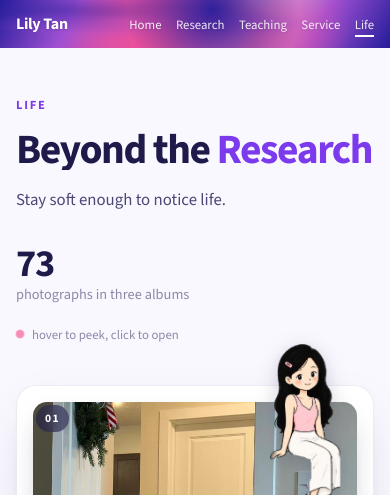
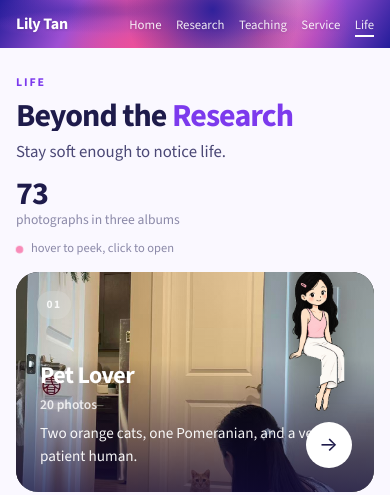
Before and after one commit to YalingTan678/YalingTan678.github.io, a Jekyll site: the page built from _pages/life.html, in a window 390 px wide. Shown: the top 495 px of the page. Built offline with Jekyll 4.4.1, drawn with Linux system fonts in a browser that asks for light colours; nearby versions of some CDN libraries; some of the changed text lies outside the part shown; grey boxes are pictures that could not be loaded.

Commit message:
Life page: full-width expanding album panels on home; restore original masonry inner layout with floating Back

```diff
--- a/_pages/life.html
+++ b/_pages/life.html
@@ -25,6 +25,7 @@
     img{display:block;max-width:100%}
     button{font:inherit;color:inherit;background:none;border:0;cursor:pointer}
     :focus-visible{outline:2px solid var(--violet);outline-offset:3px;border-radius:6px}
+    .sr-only{position:absolute;width:1px;height:1px;overflow:hidden;clip:rect(0 0 0 0);white-space:nowrap}
 
     /* ===== nav (same banner as the rest of the site) ===== */
     @property --m1{syntax:'<percentage>';initial-value:10%;inherits:false}
@@ -56,80 +57,68 @@
     .lt-nav__links a::after{content:'';position:absolute;bottom:-4px;left:0;width:0;height:2px;background:#fff;transition:width .25s}
     .lt-nav__links a:hover::after,.lt-nav__links a.active::after{width:100%}
 
-    /* ===== home ===== */
-    .wrap{max-width:1180px;margin:0 auto;padding:0 2rem}
-    .hero{display:grid;grid-template-columns:1.2fr .8fr;gap:2rem;align-items:end;padding:4.5rem 0 2.5rem}
-    .eyebrow{font-size:.78rem;font-weight:700;letter-spacing:.14em;text-transform:uppercase;color:var(--violet);margin-bottom:.9rem}
-    .hero h1{font-size:clamp(2.6rem,6vw,4.6rem);font-weight:900;line-height:.98;letter-spacing:-.035em}
+    /* ===== home: full-viewport triptych ===== */
+    #home{height:calc(100vh - 60px);min-height:640px;display:flex;flex-direction:column}
+    .hero{flex:0 0 auto;display:flex;align-items:flex-end;justify-content:space-between;gap:2rem;padding:2.2rem 3rem 1.4rem}
+    .eyebrow{font-size:.74rem;font-weight:700;letter-spacing:.16em;text-transform:uppercase;color:var(--violet);margin-bottom:.5rem}
+    .hero h1{font-size:clamp(2rem,3.6vw,3rem);font-weight:900;line-height:1;letter-spacing:-.03em}
     .hero h1 .w{display:inline-block;overflow:hidden;vertical-align:bottom}
     .hero h1 .w span{display:inline-block}
     .hero h1 em{font-style:normal;color:var(--violet)}
-    .lede{font-size:clamp(1.05rem,1.6vw,1.3rem);color:var(--ink-2);max-width:32ch;margin-top:1.1rem}
-    .hero__aside{justify-self:end;text-align:right;color:var(--ink-3);font-size:.9rem;line-height:1.7}
-    .hero__aside strong{display:block;font-size:2.4rem;font-weight:900;color:var(--ink);letter-spacing:-.03em;line-height:1}
+    .lede{font-size:1.05rem;font-weight:300;color:var(--ink-2);margin-top:.5rem}
+    .hero__aside{text-align:right;color:var(--ink-3);font-size:.85rem;line-height:1.6;white-space:nowrap}
+    .hero__aside strong{display:block;font-size:2rem;font-weight:900;color:var(--ink);letter-spacing:-.03em;line-height:1}
     .hero__aside .lbl{display:block}
-    .hint{display:flex;align-items:center;justify-content:flex-end;gap:.5rem;margin-top:1rem;font-size:.8rem;color:var(--ink-3)}
-    .hint i{width:8px;height:8px;border-radius:50%;background:var(--pink);animation:pulse 1.6s ease-in-out infinite}
+    .hint{display:flex;align-items:center;justify-content:flex-end;gap:.5rem;margin-top:.5rem;font-size:.78rem;color:var(--ink-3)}
+    .hint i{width:7px;height:7px;border-radius:50%;background:var(--pink);animation:pulse 1.6s ease-in-out infinite}
     .h-coarse{display:none}
     @media (pointer:coarse){.h-fine{display:none}.h-coarse{display:inline}}
     @keyframes pulse{0%,100%{transform:scale(1);opacity:.6}50%{transform:scale(1.5);opacity:1}}
 
-    .albums{display:grid;grid-template-columns:repeat(3,1fr);gap:1.6rem;padding-bottom:5rem}
-    /* ponytail: the button stays flat; only .album__tilt rotates, so the tilted plane can never dip behind the card background */
-    .album{position:relative;display:block;width:100%;text-align:left;border-radius:20px;background:none;border:0}
-    .album__tilt{position:relative;border-radius:20px;background:var(--card);border:1px solid var(--line);
-      box-shadow:0 1px 2px rgba(30,27,75,.04),0 18px 50px -20px rgba(30,27,75,.25);transition:box-shadow .4s;
-      transform-style:preserve-3d;will-change:transform;padding:1rem 1rem 1.1rem}
-    .album:hover .album__tilt{box-shadow:0 2px 4px rgba(30,27,75,.05),0 40px 80px -24px rgba(124,58,237,.35)}
-    .album__stage{position:relative;height:340px;border-radius:14px}
-    .album__peek{position:absolute;inset:0;border-radius:14px;overflow:hidden;background:#eee;transform-origin:50% 100%;
-      box-shadow:0 10px 30px -10px rgba(30,27,75,.35);transition:transform .55s cubic-bezier(.2,.8,.2,1),opacity .4s;opacity:0}
-    .album__peek img{width:100%;height:100%;object-fit:cover}
-    .album:hover .album__peek,.album:focus-visible .album__peek{opacity:1}
-    .album:hover .album__peek:nth-child(1){transform:rotate(-9deg) translate(-22px,-14px) scale(.94)}
-    .album:hover .album__peek:nth-child(2){transform:rotate(7deg) translate(24px,-18px) scale(.94)}
-    .album:hover .album__peek:nth-child(3){transform:rotate(-2deg) translate(4px,-30px) scale(.96)}
-    .album__cover{position:absolute;inset:0;border-radius:14px;overflow:hidden;transform:translateZ(30px);
-      box-shadow:0 12px 30px -12px rgba(30,27,75,.4)}
-    .album__cover img{width:100%;height:100%;object-fit:cover;transition:transform .8s cubic-bezier(.2,.8,.2,1)}
-    .album:hover .album__cover img{transform:scale(1.06)}
-    .album__glare{position:absolute;inset:0;border-radius:14px;pointer-events:none;mix-blend-mode:soft-light;
-      background:radial-gradient(circle at var(--gx,50%) var(--gy,50%),rgba(255,255,255,.9),transparent 55%);opacity:0;transition:opacity .3s}
-    .album:hover .album__glare{opacity:1}
-    .album__mascot{position:absolute;right:16px;top:-58px;width:22%;z-index:3;filter:drop-shadow(0 4px 10px rgba(30,27,75,.2));transform:translateZ(60px)}
-    .album__meta{display:flex;align-items:baseline;justify-content:space-between;gap:1rem;padding:1rem .2rem 0;transform:translateZ(20px)}
-    .album__meta h2{font-size:1.35rem;font-weight:700;letter-spacing:-.02em}
-    .album__meta small{font-size:.82rem;font-weight:600;color:var(--ink-3);white-space:nowrap}
-    .album__num{position:absolute;left:1.2rem;top:1.2rem;z-index:4;font-size:.72rem;font-weight:700;letter-spacing:.12em;
-      color:#fff;background:rgba(30,27,75,.55);backdrop-filter:blur(6px);padding:.3rem .55rem;border-radius:999px;transform:translateZ(40px)}
-    .album__arrow{position:absolute;right:1.2rem;bottom:calc(1.1rem + 52px + .9rem);z-index:4;width:38px;height:38px;border-radius:50%;
-      background:#fff;color:var(--ink);display:grid;place-items:center;font-size:1.1rem;transform:translateZ(50px) scale(.6);opacity:0;transition:.35s}
-    .album:hover .album__arrow{opacity:1;transform:translateZ(50px) scale(1)}
+    .albums{flex:1 1 auto;display:flex;gap:10px;padding:0 3rem 2rem;min-height:0}
+    .album{position:relative;flex:1 1 0;min-width:0;border-radius:22px;overflow:hidden;background:#111;text-align:left;
+      transition:flex .75s cubic-bezier(.2,.8,.2,1);isolation:isolate}
+    .albums:hover .album{flex:.72}
+    .albums .album:hover,.albums .album:focus-visible{flex:2.2}
+    .album__img{position:absolute;inset:0;background-size:cover;background-position:center;
+      transform:scale(1.06) translate(var(--px,0),var(--py,0));transition:transform .9s cubic-bezier(.2,.8,.2,1),filter .6s;filter:saturate(.92)}
+    .album:hover .album__img{transform:scale(1.12) translate(var(--px,0),var(--py,0));filter:saturate(1.05)}
+    .album::after{content:'';position:absolute;inset:0;background:linear-gradient(180deg,rgba(20,12,60,.05) 0%,rgba(20,12,60,0) 40%,rgba(20,12,60,.72) 100%);z-index:1;transition:opacity .5s}
+    .album__num{position:absolute;left:1.3rem;top:1.2rem;z-index:3;font-size:.72rem;font-weight:700;letter-spacing:.14em;color:rgba(255,255,255,.85);
+      background:rgba(255,255,255,.14);backdrop-filter:blur(8px);-webkit-backdrop-filter:blur(8px);padding:.32rem .6rem;border-radius:999px}
+    .album__meta{position:absolute;left:1.5rem;right:1.5rem;bottom:1.5rem;z-index:3;color:#fff}
+    .album__meta h2{font-size:clamp(1.5rem,2.4vw,2.3rem);font-weight:800;letter-spacing:-.025em;line-height:1;text-shadow:0 2px 20px rgba(0,0,0,.35)}
+    .album__meta small{display:block;margin-top:.45rem;font-size:.85rem;font-weight:600;opacity:.8}
+    .album__desc{max-height:0;opacity:0;overflow:hidden;margin-top:0;font-size:.95rem;font-weight:300;line-height:1.5;
+      transition:max-height .6s cubic-bezier(.2,.8,.2,1),opacity .5s .1s,margin-top .6s}
+    .album:hover .album__desc,.album:focus-visible .album__desc{max-height:5rem;opacity:.95;margin-top:.7rem}
+    .album__arrow{position:absolute;right:1.4rem;bottom:1.5rem;z-index:3;width:46px;height:46px;border-radius:50%;background:#fff;color:var(--ink);
+      display:grid;place-items:center;font-size:1.25rem;transform:scale(.5);opacity:0;transition:.4s cubic-bezier(.2,.8,.2,1)}
+    .album:hover .album__arrow,.album:focus-visible .album__arrow{transform:scale(1);opacity:1}
+    .album__mascot{position:absolute;right:8%;top:-3px;width:14%;min-width:56px;z-index:3;filter:drop-shadow(0 6px 12px rgba(0,0,0,.3));transform-origin:50% 0;
+      transition:transform .7s cubic-bezier(.2,.8,.2,1)}
+    .album:hover .album__mascot{transform:translateY(-4px) rotate(-3deg)}
 
-    /* ===== album view ===== */
-    #view{display:none;min-height:100vh}
+    /* ===== album view: photo masonry (original layout) ===== */
+    #view{display:none;min-height:100vh;background:var(--bg)}
     #view.on{display:block}
-    .view__head{position:relative;height:38vh;min-height:260px;overflow:hidden;background:#111}
-    .view__head img{width:100%;height:100%;object-fit:cover;opacity:.85;transform:scale(1.02)}
-    .view__head::after{content:'';position:absolute;inset:0;background:linear-gradient(180deg,rgba(0,0,0,.15),rgba(0,0,0,.55) 90%)}
-    .view__title{position:absolute;left:0;right:0;bottom:0;padding:0 0 1.8rem;color:#fff}
-    .view__title h2{font-size:clamp(2rem,4.5vw,3.4rem);font-weight:900;letter-spacing:-.03em;line-height:1}
-    .view__title p{margin-top:.4rem;font-weight:600;opacity:.85}
-    .view__bar{position:sticky;top:60px;z-index:50;background:rgba(250,248,255,.85);backdrop-filter:blur(10px);-webkit-backdrop-filter:blur(10px);border-bottom:1px solid var(--line)}
-    .view__bar .wrap{display:flex;align-items:center;gap:1rem;height:56px}
-    .back{display:inline-flex;align-items:center;gap:.4rem;font-weight:700;font-size:.9rem;color:var(--ink-2);padding:.4rem .7rem;border-radius:999px;transition:.2s}
-    .back:hover{background:rgba(124,58,237,.1);color:var(--violet)}
-    .chips{display:flex;gap:.4rem;margin-left:auto}
-    .chip{font-size:.85rem;font-weight:600;padding:.4rem .9rem;border-radius:999px;border:1px solid var(--line);color:var(--ink-2);transition:.2s;background:#fff}
-    .chip:hover{border-color:var(--violet);color:var(--violet)}
-    .chip.on{background:var(--ink);color:#fff;border-color:var(--ink)}
-    .grid{columns:3;column-gap:14px;padding:1.6rem 0 5rem}
-    .ph{break-inside:avoid;margin:0 0 14px;border-radius:14px;overflow:hidden;position:relative;cursor:zoom-in;background:#eee;
-      opacity:0;transform:translateY(24px);transition:transform .35s,box-shadow .35s}
-    .ph.in{opacity:1;transform:none}
-    .ph:hover{transform:translateY(-3px);box-shadow:0 24px 50px -20px rgba(124,58,237,.45);z-index:2}
-    .ph img{width:100%;transition:transform .8s cubic-bezier(.2,.8,.2,1)}
-    .ph:hover img{transform:scale(1.04)}
+    .view__bar{position:fixed;top:70px;left:0;right:0;z-index:150;display:flex;justify-content:space-between;align-items:center;gap:.6rem;padding:0 2rem;pointer-events:none}
+    .view__bar>*{pointer-events:auto}
+    .back{display:inline-flex;align-items:center;gap:.4rem;font-weight:700;font-size:.74rem;letter-spacing:.08em;color:#5b21b6;
+      background:rgba(124,58,237,.14);border:1px solid rgba(124,58,237,.3);padding:.42rem 1rem;border-radius:999px;
+      backdrop-filter:blur(8px);-webkit-backdrop-filter:blur(8px);transition:.25s}
+    .back:hover{background:rgba(124,58,237,.26);color:var(--ink)}
+    .chips{display:flex;gap:.4rem}
+    .chip{font-size:.74rem;font-weight:700;letter-spacing:.04em;padding:.42rem .9rem;border-radius:999px;border:1px solid rgba(124,58,237,.3);color:#5b21b6;
+      background:rgba(250,248,255,.8);backdrop-filter:blur(8px);-webkit-backdrop-filter:blur(8px);transition:.25s}
+    .chip:hover{background:rgba(124,58,237,.16)}
+    .chip.on{background:#5b21b6;color:#fff;border-color:#5b21b6}
+    .grid{columns:4;column-gap:12px;padding:104px 2rem 3rem;max-width:1400px;margin:0 auto}
+    .ph{break-inside:avoid;margin:0 0 12px;border-radius:12px;overflow:hidden;position:relative;cursor:zoom-in;background:#eee;
+      opacity:0;transform:translateY(40px) scale(.95);transition:transform .4s ease,box-shadow .4s ease,opacity .5s}
+    .ph.in{opacity:1;transform:translateY(0) scale(1)}
+    .ph:hover{transform:scale(1.03);box-shadow:0 20px 60px rgba(124,58,237,.15);z-index:5}
+    .ph img{width:100%;display:block;border-radius:12px}
     .ph::after{content:attr(data-n);position:absolute;right:10px;bottom:10px;font-size:.72rem;font-weight:700;color:#fff;
       background:rgba(30,27,75,.5);backdrop-filter:blur(6px);padding:.2rem .5rem;border-radius:999px;opacity:0;transition:.25s}
     .ph:hover::after{opacity:1}
@@ -145,27 +134,33 @@
     .lb-close{position:absolute;top:1.2rem;right:1.4rem;color:#fff;font-size:1.6rem;width:44px;height:44px;border-radius:50%;display:grid;place-items:center;background:rgba(255,255,255,.1)}
     .lb-count{position:absolute;bottom:1.4rem;left:50%;transform:translateX(-50%);color:rgba(255,255,255,.75);font-weight:600;font-size:.9rem;letter-spacing:.05em}
 
-    footer{padding:2rem 0 3rem;text-align:center;color:var(--ink-3);font-size:.85rem}
+    footer{display:none;padding:2rem 0 3rem;text-align:center;color:var(--ink-3);font-size:.85rem}
+    #view.on ~ footer{display:block}
 
     @media (max-width:1000px){
-      .hero{grid-template-columns:1fr;padding-top:3rem}
-      .hero__aside{justify-self:start;text-align:left}
-      .hint{justify-content:flex-start}
-      .albums{grid-template-columns:1fr 1fr}
-      .grid{columns:2}
+      .hero{padding:1.8rem 1.5rem 1rem}
+      .albums{padding:0 1.5rem 1.5rem}
+      .grid{columns:3}
     }
     @media (max-width:680px){
       .lt-nav{position:static;padding:0 1rem}.lt-nav__inner{height:auto;min-height:48px;padding:.5rem 0;gap:.8rem;flex-wrap:wrap}.lt-nav__logo{font-size:1rem}
       .lt-nav__links{gap:.4rem .9rem;flex-wrap:wrap;justify-content:flex-end}.lt-nav__links a{font-size:.8rem}
       .wrap{padding:0 1rem}
-      .albums{grid-template-columns:1fr;gap:1.2rem}
-      .album__stage{height:300px}
-      .view__bar{top:0}
-      .chips{margin-left:0;overflow-x:auto}
-      .view__bar .wrap{flex-wrap:wrap;height:auto;padding:.5rem 1rem;gap:.5rem}
-      .grid{columns:1}
+      #home{height:auto;min-height:0}
+      .hero{flex-direction:column;align-items:flex-start;gap:.8rem;padding:1.6rem 1rem .8rem}
+      .hero__aside{text-align:left;white-space:normal}
+      .hint{justify-content:flex-start}
+      .albums{flex-direction:column;padding:0 1rem 1.5rem;gap:10px}
+      .album{flex:none;height:42vw;min-height:220px}
+      .albums:hover .album,.albums .album:hover{flex:none}
+      .album__desc{max-height:none;opacity:.95;margin-top:.5rem}
+      .album__arrow{opacity:1;transform:scale(1)}
+      .view__bar{top:.8rem;padding:0 1rem}
+      .chips{overflow-x:auto;scrollbar-width:none}
+      .grid{columns:2;padding:70px 1rem 2rem}
       .lb-btn{width:42px;height:42px;font-size:1.2rem}
     }
+    @media (max-width:480px){.grid{columns:1}}
     @media (prefers-reduced-motion:reduce){
       .lt-nav{animation:none}
       *{transition-duration:.01ms !important;animation-duration:.01ms !important}
@@ -188,7 +183,6 @@
 </nav>
 
 <main id="home">
-  <div class="wrap">
     <header class="hero">
       <div>
         <p class="eyebrow">Life</p>
@@ -202,16 +196,15 @@
       </aside>
     </header>
     <section class="albums" id="albums" aria-label="Albums"></section>
-  </div>
 </main>
 
 <section id="view" aria-live="polite">
-  <div class="view__head"><img id="viewCover" src="" alt=""><div class="view__title"><div class="wrap"><h2 id="viewTitle"></h2><p id="viewSub"></p></div></div></div>
-  <div class="view__bar"><div class="wrap">
-    <button class="back" id="backBtn" aria-label="Back to albums">&larr; All albums</button>
+  <h2 id="viewTitle" class="sr-only"></h2>
+  <div class="view__bar">
+    <button class="back" id="backBtn" aria-label="Back to albums">&larr; Back</button>
     <div class="chips" id="chips" role="tablist"></div>
-  </div></div>
-  <div class="wrap"><div class="grid" id="grid"></div></div>
+  </div>
+  <div class="grid" id="grid"></div>
 </section>
 
 <div id="lb" role="dialog" aria-modal="true" aria-label="Photo viewer">
@@ -222,7 +215,7 @@
   <div class="lb-count" id="lbCount"></div>
 </div>
 
-<footer>Photographs are personal. Please do not reuse without permission.</footer>
+<footer id="foot">Photographs are personal. Please do not reuse without permission.</footer>
 
 <script>
 (function(){
@@ -239,35 +232,28 @@
 var reduce = window.matchMedia('(prefers-reduced-motion: reduce)').matches;
 var fine = window.matchMedia('(pointer: fine)').matches;
 
-/* ===== home: album cards ===== */
+/* ===== home: album panels ===== */
 var albumsEl = $('albums');
 ALBUMS.forEach(function(a, i){
   var el = document.createElement('button');
   el.className = 'album'; el.type = 'button'; el.dataset.key = a.key;
   el.setAttribute('aria-label', 'Open album ' + a.title + ', ' + a.photos.length + ' photos');
-  var peeks = a.photos.slice(0, 3).map(function(p){ return '<div class="album__peek"><img src="' + p + '" alt="" loading="lazy"></div>'; }).join('');
   el.innerHTML =
-    '<div class="album__tilt">' +
-      '<span class="album__num">0' + (i + 1) + '</span>' +
-      '<div class="album__stage">' + peeks +
-        '<figure class="album__cover"><img src="' + a.cover + '" alt=""><div class="album__glare"></div></figure>' +
-        (a.key === 'pet' ? '<img class="album__mascot" src="{{ base_path }}/images/life/lily-sit.png" alt="">' : '') +
-      '</div>' +
-      '<span class="album__arrow" aria-hidden="true">&rarr;</span>' +
-      '<div class="album__meta"><h2>' + a.title + '</h2><small>' + a.photos.length + ' photos</small></div>' +
-    '</div>';
+    '<div class="album__img" style="background-image:url(\'' + a.cover + '\')"></div>' +
+    '<span class="album__num">0' + (i + 1) + '</span>' +
+    (a.key === 'pet' ? '<img class="album__mascot" src="{{ base_path }}/images/life/lily-sit.png" alt="">' : '') +
+    '<div class="album__meta"><h2>' + a.title + '</h2><small>' + a.photos.length + ' photos</small><p class="album__desc">' + a.sub + '</p></div>' +
+    '<span class="album__arrow" aria-hidden="true">&rarr;</span>';
   el.addEventListener('click', function(){ openAlbum(a.key, true); });
-
-  /* per-card 3D tilt + glare following the pointer */
+  /* gentle parallax of the photo inside the panel */
   if (fine && !reduce) {
-    var tilt = el.querySelector('.album__tilt'), glare = el.querySelector('.album__glare');
+    var img = el.querySelector('.album__img');
     el.addEventListener('mousemove', function(e){
       var r = el.getBoundingClientRect();
-      var px = (e.clientX - r.left) / r.width, py = (e.clientY - r.top) / r.height;
-      gsap.to(tilt, { rotateY: (px - .5) * 14, rotateX: (.5 - py) * 12, duration: .5, ease: 'power2.out', transformPerspective: 1200 });
-      glare.style.setProperty('--gx', (px * 100) + '%'); glare.style.setProperty('--gy', (py * 100) + '%');
+      img.style.setProperty('--px', ((e.clientX - r.left) / r.width - .5) * -14 + 'px');
+      img.style.setProperty('--py', ((e.clientY - r.top) / r.height - .5) * -14 + 'px');
     });
-    el.addEventListener('mouseleave', function(){ gsap.to(tilt, { rotateY: 0, rotateX: 0, duration: .7, ease: 'elastic.out(1,.6)' }); });
+    el.addEventListener('mouseleave', function(){ img.style.setProperty('--px', '0px'); img.style.setProperty('--py', '0px'); });
   }
   albumsEl.appendChild(el);
 });
@@ -278,7 +264,8 @@
   if (reduce) { $('totalCount').textContent = total; return; }
   gsap.from('.hero h1 .w span', { yPercent: 110, duration: .9, stagger: .08, ease: 'power3.out' });
   gsap.fromTo('.lede, .hero__aside', { opacity: 0, y: 12 }, { opacity: 1, y: 0, duration: .8, delay: .35, stagger: .1 });
-  gsap.from('.album', { opacity: 0, y: 30, duration: .9, delay: .25, stagger: .1, ease: 'power3.out', clearProps: 'all' });
+  gsap.from('.album', { opacity: 0, y: 40, duration: 1, delay: .2, stagger: .1, ease: 'power3.out', clearProps: 'all' });
+  gsap.from('.album__img', { scale: 1.25, duration: 1.6, delay: .2, stagger: .1, ease: 'power3.out', clearProps: 'transform' });
   var o = { n: 0 };
   gsap.to(o, { n: total, duration: 1.2, delay: .4, ease: 'power2.out', onUpdate: function(){ $('totalCount').textContent = Math.round(o.n); } });
 }
@@ -303,23 +290,19 @@
   });
   var items = grid.querySelectorAll('.ph');
   if (reduce) { items.forEach(function(el){ el.classList.add('in'); }); return; }
-  items.forEach(function(el, i){ setTimeout(function(){ el.classList.add('in'); }, 40 + i * 45); });
+  items.forEach(function(el, i){ setTimeout(function(){ el.classList.add('in'); }, 50 + i * 60); });
 }
 
 function openAlbum(key, push){
   var a = byKey[key]; if (!a) return;
   var switching = current && view.classList.contains('on');
   current = key; view.dataset.key = key;
-  $('viewCover').src = a.cover; $('viewTitle').textContent = a.title; $('viewSub').textContent = a.photos.length + ' photos. ' + a.sub;
+  $('viewTitle').textContent = a.title;
   chips.querySelectorAll('.chip').forEach(function(c){ var on = c.dataset.key === key; c.classList.toggle('on', on); c.setAttribute('aria-selected', on); });
   if (push) history.pushState({ album: key }, '', '#' + key);
   document.title = a.title + ' | Life | Lily Tan';
-  if (!switching) {
-    home.style.display = 'none'; view.classList.add('on'); window.scrollTo(0, 0);
-    if (!reduce) gsap.fromTo('.view__head', { opacity: 0 }, { opacity: 1, duration: .5 });
-  } else if (!reduce) {
-    gsap.fromTo('.view__head img', { opacity: 0, scale: 1.08 }, { opacity: .85, scale: 1.02, duration: .7, ease: 'power2.out' });
-  }
+  if (!switching) { home.style.display = 'none'; view.classList.add('on'); }
+  window.scrollTo(0, 0);
   renderGrid(a);
 }
 
```
